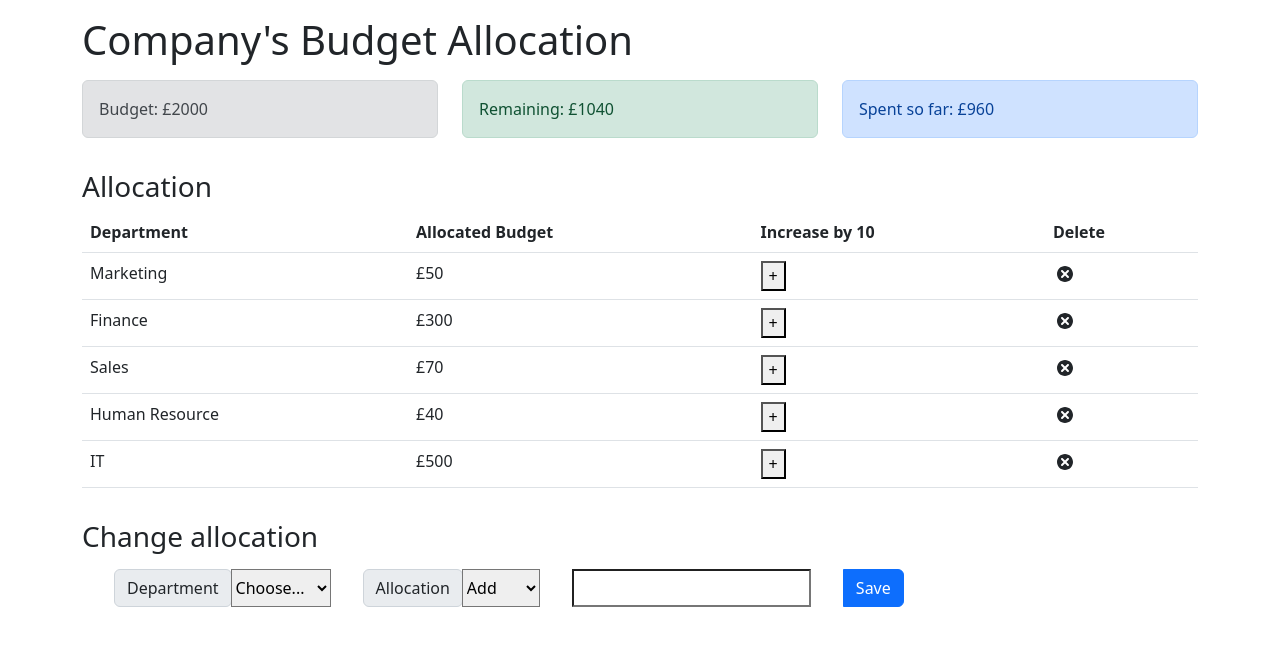
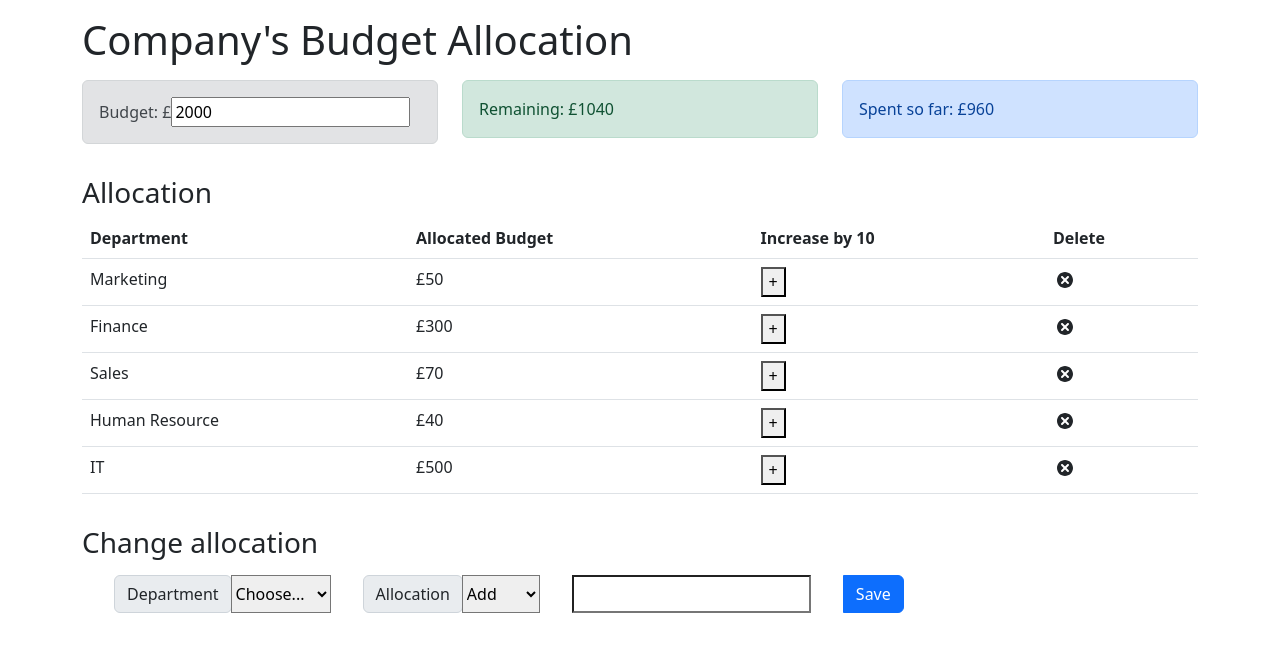
Before and after one commit to LusoNetto/react-budget-app, a React (Create React App) app: page / in a window 1280 px wide. Shown: the top 652 px of the page. Built offline with nearby package versions, Linux system fonts and the light colour scheme.

Commit message:
add editable budget value

```diff
--- a/src/components/Budget.js
+++ b/src/components/Budget.js
@@ -4,7 +4,12 @@ const Budget = () => {
     const { budget } = useContext(AppContext);
     return (
         <div className='alert alert-secondary'>
-            <span>Budget: £{budget}</span>
+            <span>Budget: £</span>
+            <input
+                type="number"
+                value = {budget}
+                onChange= {(event) => handleChangeBudget(event.target.value)}
+            ></input>
         </div>
     );
 };
```
